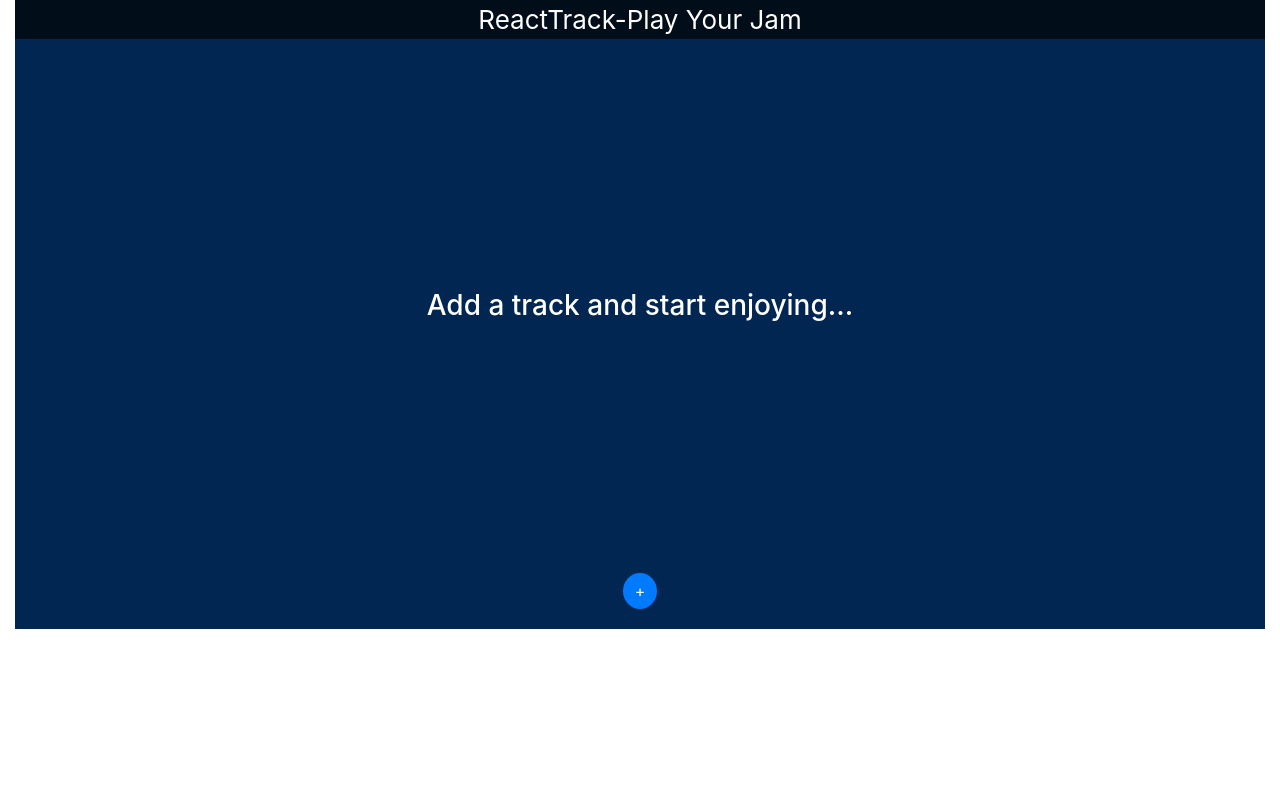
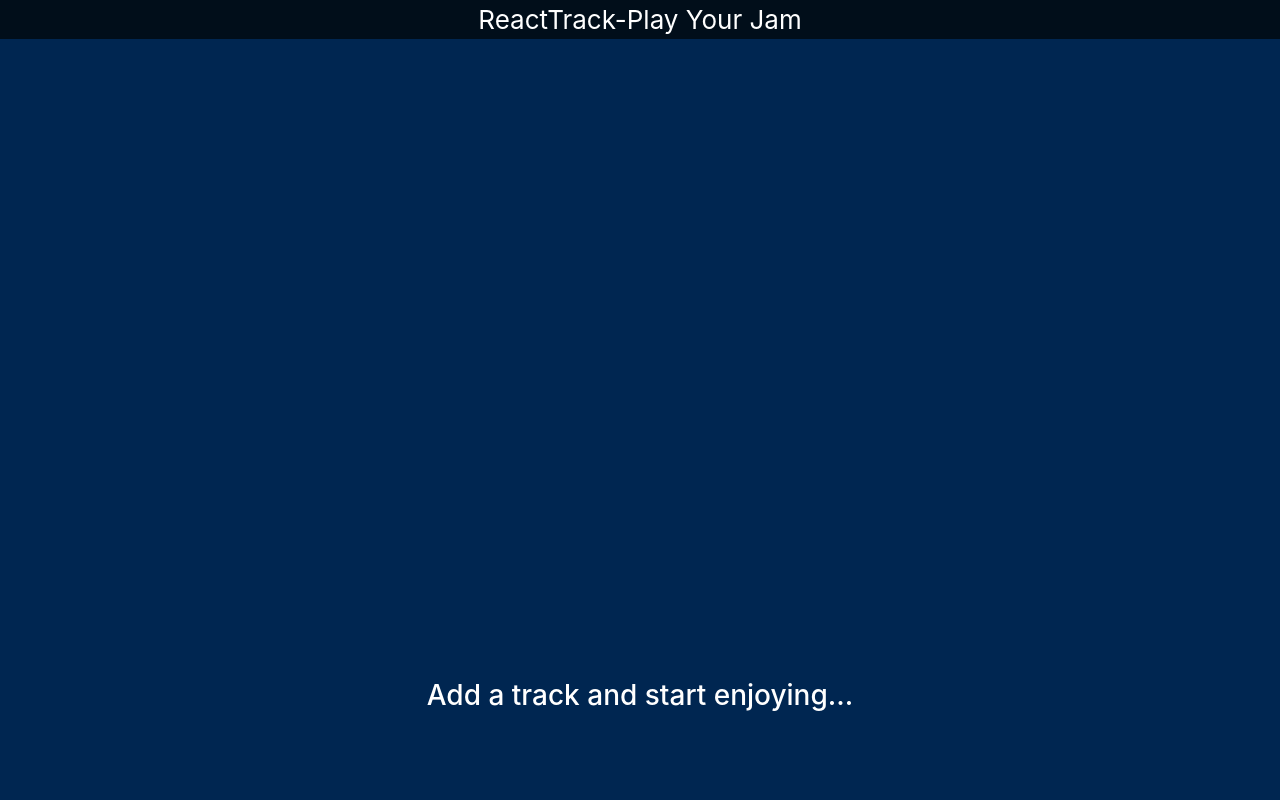
Before and after one commit to pronayguha13/react-music-player, a React (Create React App) app: page / in a window 1280 px wide. Shown: the top 800 px of the page. Built offline with nearby package versions, Linux system fonts and the light colour scheme.

Commit message:
Readme,alyout change and 2nd build

```diff
--- a/src/App.js
+++ b/src/App.js
@@ -45,7 +45,7 @@ const App = () => {
   };
 
   return (
-    <div className="container-fluid">
+    <div className="w-100">
       <Navbar />
       {trackList.length || error !== null ? (
         <TrackList
@@ -60,8 +60,8 @@ const App = () => {
           style={{
             textAlign: "center",
             color: "#fff",
-            paddingTop: "20%",
-            paddingBottom: "20%",
+            paddingTop: "50%",
+            paddingBottom: "50%",
             background: "#002651",
             marginBottom: 0,
           }}
--- a/src/components/AddTrackButton.js
+++ b/src/components/AddTrackButton.js
@@ -6,7 +6,6 @@ export default function AddTrackButton({ trackList, updateTrackList }) {
 
   const fileUploadHandler = (e) => {
     const file = e.target.files[0];
-    console.log("fileUploadHandler -> file", file, file.type);
     updateTrackList(file);
   };
 
--- a/src/components/TrackList.css
+++ b/src/components/TrackList.css
@@ -4,5 +4,6 @@
   background: linear-gradient(to right, #19547b, #ffd89b);  */
   background: #002651;
   width: 100%;
-  height: 80vh;
+  height: 60vh;
+  overflow-y: scroll;
 }
--- a/src/components/TrackList.js
+++ b/src/components/TrackList.js
@@ -54,7 +54,18 @@ export default function TrackList({
           </p>
         </Card>
       ))}
-      {error && <p style={{ color: "#fff", textAlign: "center" }}>{error}</p>}
+      {error && (
+        <p
+          style={{
+            color: "#fff",
+            textAlign: "center",
+            paddingTop: "30%",
+            paddingBottom: "30%",
+          }}
+        >
+          {error}
+        </p>
+      )}
     </div>
   );
 }
```
Also changed, not shown: ReactTrack.png (added), 1 other file (tests, documents, lock files or other folders).
